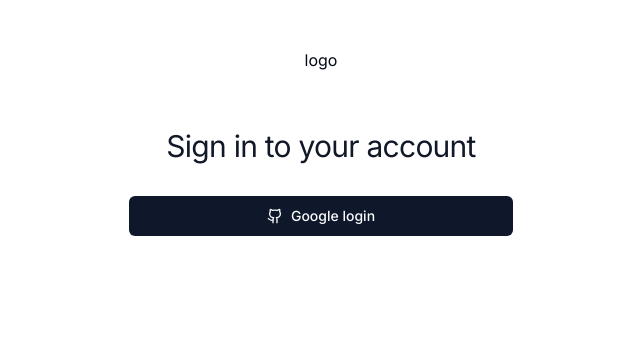
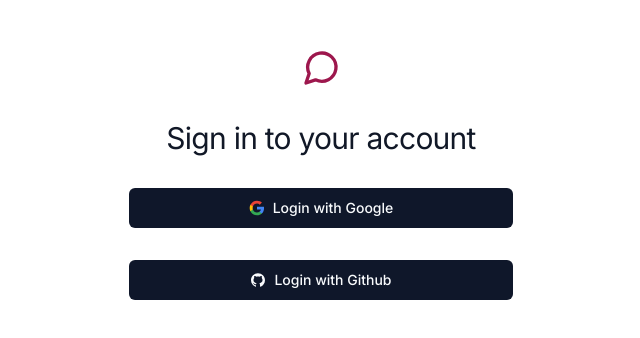
Before and after one commit to neonexus22/chat_app, a Next.js app: page /login in a window 1280 px wide. Shown: the top 338 px of the page, without its empty margins (319-959 px from the left). Built offline with nearby package versions, Linux system fonts and the light colour scheme.

Commit message:
added react-icons and github login

```diff
--- a/package.json
+++ b/package.json
@@ -35,6 +35,7 @@
     "react-dom": "18.2.0",
     "react-hook-form": "^7.43.9",
     "react-hot-toast": "^2.4.0",
+    "react-icons": "^4.10.1",
     "react-loading-skeleton": "^3.2.0",
     "react-textarea-autosize": "^8.4.1",
     "tailwind-merge": "^1.14.0",
--- a/src/app/(auth)/login/page.tsx
+++ b/src/app/(auth)/login/page.tsx
@@ -1,11 +1,12 @@
 "use client";
 import { Button } from "@/components/ui/button";
 import { signIn } from "next-auth/react";
-import React, { useState } from "react";
+import React, { FC, useState } from "react";
 import { toast } from "react-hot-toast";
-import { Loader2, GithubIcon } from "lucide-react";
+import { Loader2, MessageCircle } from "lucide-react";
+import { AiFillGithub } from "react-icons/ai";
 
-const LoginPage = () => {
+const Login: FC = () => {
   const [isLoading, setIsLoading] = useState<boolean>(false);
 
   async function loginWithGithub() {
@@ -24,8 +25,8 @@
     <div className="flex min-h-full items-center justify-center py-12 px-4 sm:px-6 lg:px-8">
       <div className="w-full flex flex-col max-w-md items-center space-y-8">
         <div className="flex flex-col items-center gap-8">
-          logo
-          <h2 className="mt-6 tet-center text-3xl font-bod tracking-tight text-gray-900">
+          <MessageCircle className="w-10 h-10 text-pink-800" />
+          <h2 className="text-center text-3xl font-bod tracking-tight text-gray-900">
             Sign in to your account
           </h2>
         </div>
@@ -33,13 +34,44 @@
           {isLoading ? (
             <Loader2 className="h-4 w-4 mr-2 animate-spin" />
           ) : (
-            <GithubIcon className="h-4 w-4 mr-2 " />
+            <svg
+              className="mr-2 h-4 w-4"
+              aria-hidden="true"
+              focusable="false"
+              data-prefix="fab"
+              data-icon="github"
+              role="img"
+              xmlns="http://www.w3.org/2000/svg"
+              viewBox="0 0 24 24"
+            >
+              <path
+                d="M22.56 12.25c0-.78-.07-1.53-.2-2.25H12v4.26h5.92c-.26 1.37-1.04 2.53-2.21 3.31v2.77h3.57c2.08-1.92 3.28-4.74 3.28-8.09z"
+                fill="#4285F4"
+              />
+              <path
+                d="M12 23c2.97 0 5.46-.98 7.28-2.66l-3.57-2.77c-.98.66-2.23 1.06-3.71 1.06-2.86 0-5.29-1.93-6.16-4.53H2.18v2.84C3.99 20.53 7.7 23 12 23z"
+                fill="#34A853"
+              />
+              <path
+                d="M5.84 14.09c-.22-.66-.35-1.36-.35-2.09s.13-1.43.35-2.09V7.07H2.18C1.43 8.55 1 10.22 1 12s.43 3.45 1.18 4.93l2.85-2.22.81-.62z"
+                fill="#FBBC05"
+              />
+              <path
+                d="M12 5.38c1.62 0 3.06.56 4.21 1.64l3.15-3.15C17.45 2.09 14.97 1 12 1 7.7 1 3.99 3.47 2.18 7.07l3.66 2.84c.87-2.6 3.3-4.53 6.16-4.53z"
+                fill="#EA4335"
+              />
+              <path d="M1 1h22v22H1z" fill="none" />
+            </svg>
           )}{" "}
-          Google login
+          Login with Google
+        </Button>
+
+        <Button className="w-full max-w-sm" onClick={() => signIn("github")}>
+          <AiFillGithub className="w-4 h-4 mr-2" /> Login with Github
         </Button>
       </div>
     </div>
   );
 };
 
-export default LoginPage;
+export default Login;
```
Also changed, not shown: 1 other file (tests, documents, lock files or other folders).
